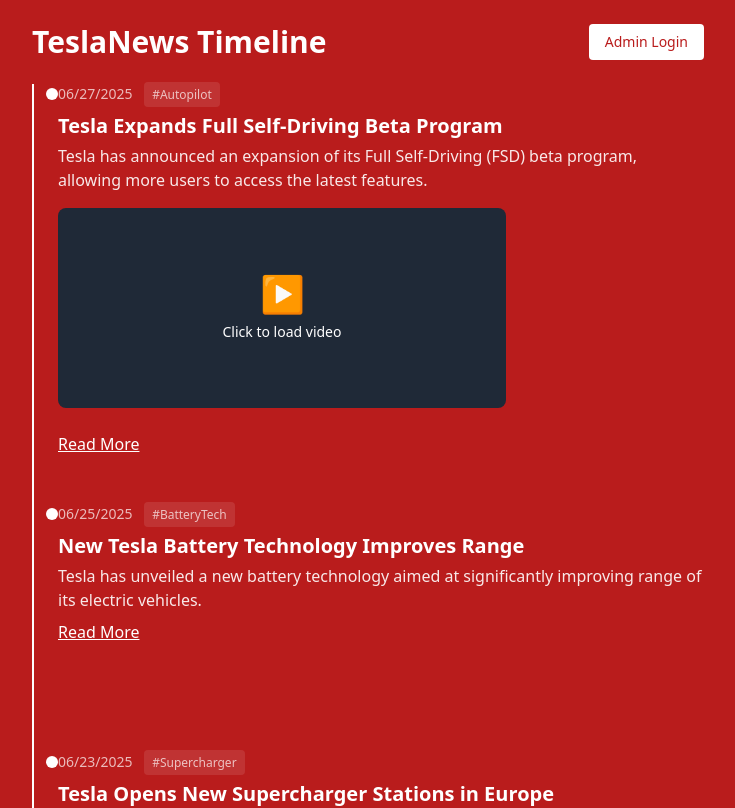
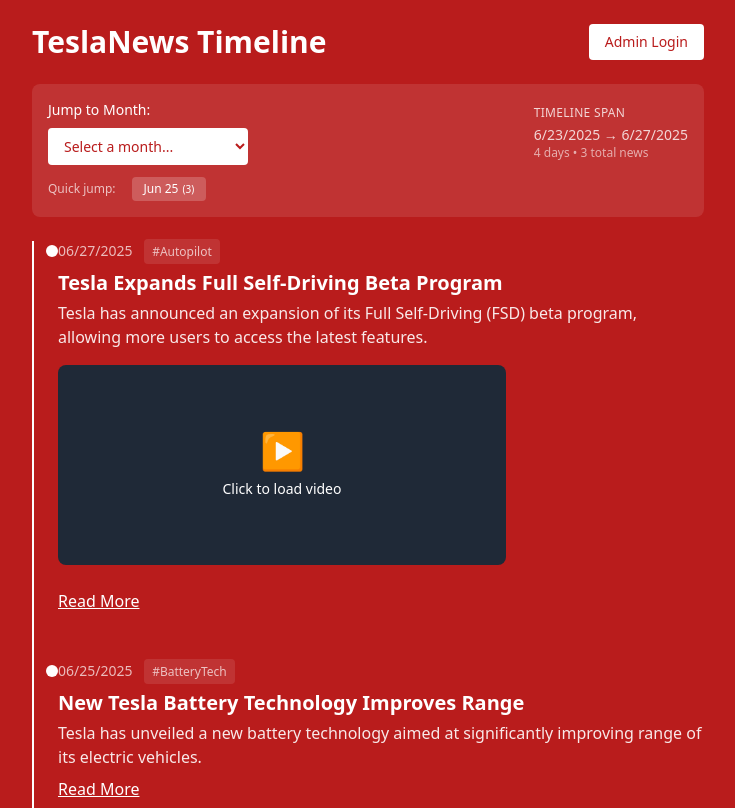
Before and after one commit to squarebaga/tesla-news-timeline, a React (Vite) app: page / in a window 1280 px wide. Shown: the top 808 px of the page, without its empty margins (272-1007 px from the left). Built offline with nearby package versions, Linux system fonts and the light colour scheme.

Commit message:
Add "jump to month" selection

```diff
--- a/src/TeslaNewsTimeline.jsx
+++ b/src/TeslaNewsTimeline.jsx
@@ -118,8 +118,96 @@
 
 export default function TeslaNewsTimeline({ newsItems, isLoggedIn }) {
   const navigate = useNavigate();
-  const [visibleCount, setVisibleCount] = useState(20); // Start with 20 items
+  const [visibleCount, setVisibleCount] = useState(20);
+  const [selectedDate, setSelectedDate] = useState('');
+  const [jumpToIndex, setJumpToIndex] = useState(null);
   const loadMoreRef = useRef();
+  const timelineRef = useRef();
+
+  // Create month index for quick lookups
+  const monthIndex = useMemo(() => {
+    const index = new Map();
+    const monthStats = new Map();
+
+    newsItems.forEach((item, idx) => {
+      const date = new Date(item.date);
+      const monthKey = `${date.getFullYear()}-${String(date.getMonth() + 1).padStart(2, '0')}`;
+
+      if (!index.has(monthKey)) {
+        index.set(monthKey, []);
+      }
+      index.set(monthKey, [...index.get(monthKey), { item, index: idx }]);
+
+      // Count items per month
+      monthStats.set(monthKey, (monthStats.get(monthKey) || 0) + 1);
+    });
+
+    return { index, monthStats };
+  }, [newsItems]);
+
+  // Get available months sorted
+  const availableMonths = useMemo(() => {
+    return Array.from(monthIndex.monthStats.keys()).sort((a, b) => {
+      return new Date(b + '-01') - new Date(a + '-01'); // Most recent first
+    });
+  }, [monthIndex]);
+
+  // Date range info
+  const dateRange = useMemo(() => {
+    if (newsItems.length === 0) return null;
+    const dates = newsItems.map(item => new Date(item.date)).sort((a, b) => a - b);
+    return {
+      earliest: dates[0].toLocaleDateString(),
+      latest: dates[dates.length - 1].toLocaleDateString(),
+      span: Math.ceil((dates[dates.length - 1] - dates[0]) / (1000 * 60 * 60 * 24))
+    };
+  }, [newsItems]);
+
+  // Jump to specific month
+  const jumpToMonth = useCallback((targetMonth) => {
+    if (!targetMonth || !monthIndex.index.has(targetMonth)) return;
+
+    const firstItemForMonth = monthIndex.index.get(targetMonth)[0];
+    const targetIndex = firstItemForMonth.index;
+
+    // Ensure enough items are visible
+    if (targetIndex >= visibleCount) {
+      setVisibleCount(Math.max(targetIndex + 10, visibleCount));
+    }
+
+    setJumpToIndex(targetIndex);
+    setSelectedDate(targetMonth);
+  }, [monthIndex, visibleCount]);
+
+  // Scroll to target item when jumpToIndex changes
+  useEffect(() => {
+    if (jumpToIndex !== null && timelineRef.current) {
+      const timelineItems = timelineRef.current.children;
+      if (timelineItems[jumpToIndex]) {
+        timelineItems[jumpToIndex].scrollIntoView({
+          behavior: 'smooth',
+          block: 'center'
+        });
+
+        // Highlight the target item temporarily
+        const targetElement = timelineItems[jumpToIndex];
+        targetElement.style.backgroundColor = 'rgba(255, 255, 255, 0.1)';
+        targetElement.style.borderRadius = '8px';
+        targetElement.style.padding = '16px';
+        targetElement.style.marginLeft = '-16px';
+        targetElement.style.marginRight = '-16px';
+
+        setTimeout(() => {
+          targetElement.style.backgroundColor = '';
+          targetElement.style.borderRadius = '';
+          targetElement.style.padding = '';
+          targetElement.style.marginLeft = '';
+          targetElement.style.marginRight = '';
+        }, 2000);
+      }
+      setJumpToIndex(null);
+    }
+  }, [jumpToIndex]);
 
   // Infinite scroll effect
   useEffect(() => {
@@ -142,6 +230,7 @@
   // Reset visible count when newsItems change significantly
   useEffect(() => {
     setVisibleCount(20);
+    setSelectedDate('');
   }, [newsItems.length]);
 
   const visibleItems = useMemo(() =>
@@ -170,6 +259,61 @@
           )}
         </div>
 
+        {/* Month Navigation */}
+        {newsItems.length > 0 && (
+          <div className="mb-6 p-4 bg-white/10 rounded-lg">
+            <div className="flex flex-col sm:flex-row gap-4 items-start sm:items-center justify-between">
+              <div className="flex-1">
+                <label className="block text-sm font-medium mb-2">Jump to Month:</label>
+                <select
+                  value={selectedDate}
+                  onChange={(e) => jumpToMonth(e.target.value)}
+                  className="bg-white text-red-700 px-3 py-2 rounded text-sm border-0 focus:ring-2 focus:ring-white/50 w-full sm:w-auto min-w-[200px]"
+                >
+                  <option value="">Select a month...</option>
+                  {availableMonths.map(month => (
+                    <option key={month} value={month}>
+                      {new Date(month + '-01').toLocaleDateString('en-US', {
+                        year: 'numeric',
+                        month: 'long'
+                      })} ({monthIndex.monthStats.get(month)} news)
+                    </option>
+                  ))}
+                </select>
+              </div>
+
+              {dateRange && (
+                <div className="text-sm text-white/80">
+                  <div className="text-xs uppercase tracking-wide mb-1">Timeline Span</div>
+                  <div>{dateRange.earliest} → {dateRange.latest}</div>
+                  <div className="text-xs text-white/60">{dateRange.span} days • {newsItems.length} total news</div>
+                </div>
+              )}
+            </div>
+
+            {/* Quick month buttons for recent months */}
+            {availableMonths.length > 0 && (
+              <div className="mt-3 flex flex-wrap gap-2">
+                <span className="text-xs text-white/70 self-center mr-2">Quick jump:</span>
+                {availableMonths.slice(0, 6).map(month => (
+                  <button
+                    key={month}
+                    onClick={() => jumpToMonth(month)}
+                    className={`px-3 py-1 text-xs rounded transition-colors ${
+                      selectedDate === month
+                        ? 'bg-white text-red-700 font-medium'
+                        : 'bg-white/20 text-white hover:bg-white/30'
+                    }`}
+                  >
+                    {new Date(month + '-01').toLocaleDateString('en-US', { month: 'short', year: '2-digit' })}
+                    <span className="ml-1 text-[10px]">({monthIndex.monthStats.get(month)})</span>
+                  </button>
+                ))}
+              </div>
+            )}
+          </div>
+        )}
+
         {/* Performance Stats */}
         {newsItems.length > 20 && (
           <div className="mb-4 text-center text-white/60 text-sm">
@@ -177,7 +321,7 @@
           </div>
         )}
 
-        <div className="relative border-l-2 border-white pl-6">
+        <div ref={timelineRef} className="relative border-l-2 border-white pl-6">
           {visibleItems.map((item, index) => (
             <VirtualNewsItem key={item.id || index} item={item} index={index} />
           ))}
```
